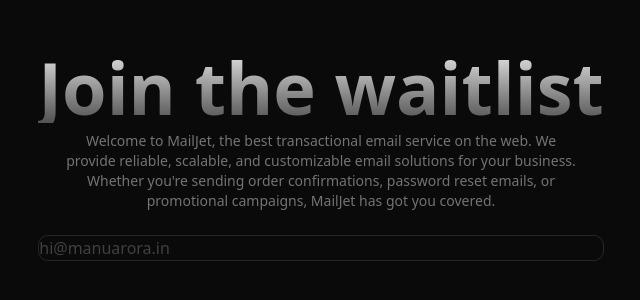
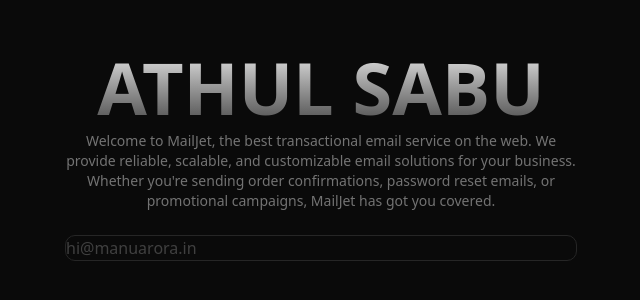
Before and after one commit to athulcoder/athulcoder.github.io, a Next.js app: page / in a window 1280 px wide. Shown: the part 244-544 px from the top of the page, without its empty margins (319-959 px from the left). Built offline with nearby package versions, Linux system fonts and the light colour scheme.

Commit message:
portfolio background

```diff
--- a/app/(home)/page.js
+++ b/app/(home)/page.js
@@ -8,7 +8,7 @@
     <div className="h-[100vh] w-full  bg-neutral-950 relative flex flex-col items-center justify-center antialiased">
       <div className="max-w-2xl mx-auto p-4">
         <h1 className="relative z-10 text-lg md:text-7xl  bg-clip-text text-transparent bg-gradient-to-b from-neutral-200 to-neutral-600  text-center font-sans font-bold">
-          Join the waitlist
+          ATHUL SABU
         </h1>
         <p></p>
         <p className="text-neutral-500 max-w-lg mx-auto my-2 text-sm text-center relative z-10">
```
